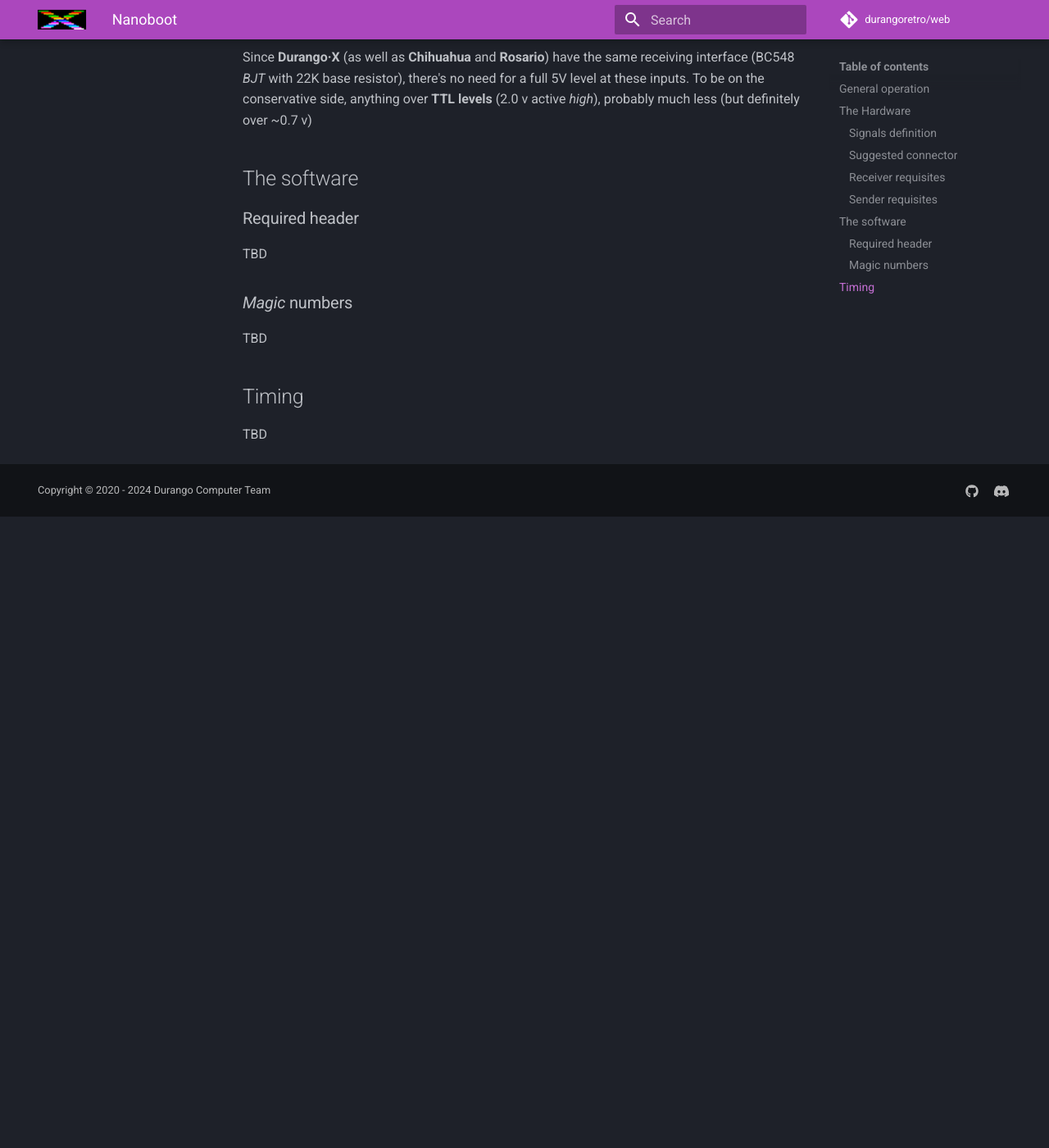
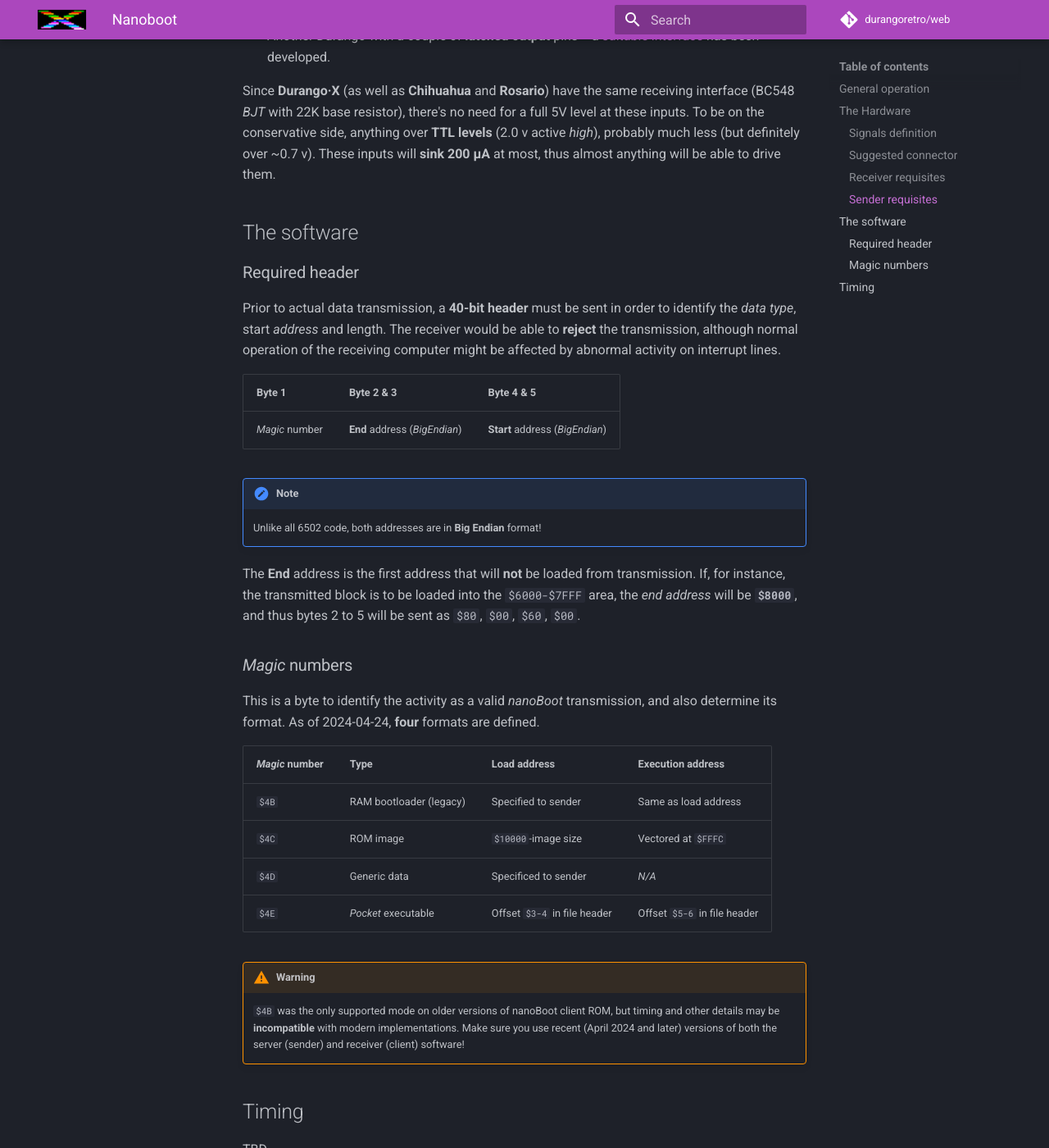
Before and after one commit to durangoretro/web, an MkDocs documentation site: the page built from docs/tools/nanoboot.md, in a window 1280 px wide and 1400 px high, scrolled down 2317 px. Shown: the whole window at 82% size. Built offline with MkDocs 1.6.1 and Material for MkDocs 9.7.7, drawn with Linux system fonts in a browser that asks for light colours; comment, search, counter and statistics services are not loaded; before the commit the page ends 2947 px from its top, so only the background shows below that; some of the changed text lies outside the part shown.

Commit message:
define nanoBoot magic numbers

```diff
--- a/docs/tools/nanoboot.md
+++ b/docs/tools/nanoboot.md
@@ -17,7 +17,7 @@
 
 !!! note
 
-	This is a **best effort** protocol, without any flow control, acknowledge or negotiation.
+	This is a **best effort** protocol, without any _flow control_, acknowledge or negotiation. Being a _simplex_ link, there's no way for the receiver to request any 'file' from the sender -- if the receiver is _ready_ when the sender transmits, transfer will be successful.
 
 ## The Hardware
 
@@ -54,17 +54,38 @@
 -	A **VIA 6522** _shift register_ thru `CB1` and `CB2`.
 -	Another Durango with a couple of **latched output** pins -- a [suitable interface]() has been developed.
 
-Since **Durango·X** (as well as **Chihuahua** and **Rosario**) have the same receiving interface (BC548 _BJT_ with 22K base resistor), there's no need for a full 5V level at these inputs. To be on the conservative side, anything over **TTL levels** (2.0 v active _high_), probably much less (but definitely over ~0.7 v)
+Since **Durango·X** (as well as **Chihuahua** and **Rosario**) have the same receiving interface (BC548 _BJT_ with 22K base resistor), there's no need for a full 5V level at these inputs. To be on the conservative side, anything over **TTL levels** (2.0 v active _high_), probably much less (but definitely over ~0.7 v). These inputs will **sink 200 µA** at most, thus almost anything will be able to drive them.
 
 ## The software
 
 ### Required header
 
-TBD
+Prior to actual data transmission, a **40-bit header** must be sent in order to identify the _data type_, start _address_ and length. The receiver would be able to **reject** the transmission, although normal operation of the receiving computer might be affected by abnormal activity on interrupt lines.
+
+|Byte 1|Byte 2 & 3|Byte 4 & 5|
+|------|----------|----------|
+|_Magic_ number|**End** address (_BigEndian_)|**Start** address (_BigEndian_)|
+
+!!! note
+
+	Unlike all 6502 code, both addresses are in **Big Endian** format!
+
+ The **End** address is the first address that will **not** be loaded from transmission. If, for instance, the transmitted block is to be loaded into the `$6000-$7FFF` area, the _end address_ will be **`$8000`**, and thus bytes 2 to 5 will be sent as `$80`, `$00`, `$60`, `$00`.
 
 ### _Magic_ numbers
 
-TBD
+This is a byte to identify the activity as a valid _nanoBoot_ transmission, and also determine its format. As of 2024-04-24, **four** formats are defined.
+
+|_Magic_ number|Type|Load address|Execution address|
+|--------------|----|------------|-----------------|
+|`$4B`|RAM bootloader (legacy)|Specified to sender|Same as load address|
+|`$4C`|ROM image|`$10000`-image size|Vectored at `$FFFC`|
+|`$4D`|Generic data|Specificed to sender|_N/A_|
+|`$4E`|_Pocket_ executable|Offset `$3-4` in file header|Offset `$5-6` in file header|
+
+!!! warning
+
+	`$4B` was the only supported mode on older versions of nanoBoot client ROM, but timing and other details may be **incompatible** with modern implementations. Make sure you use recent (April 2024 and later) versions of both the server (sender) and receiver (client) software!
 
 ## Timing
 
```
